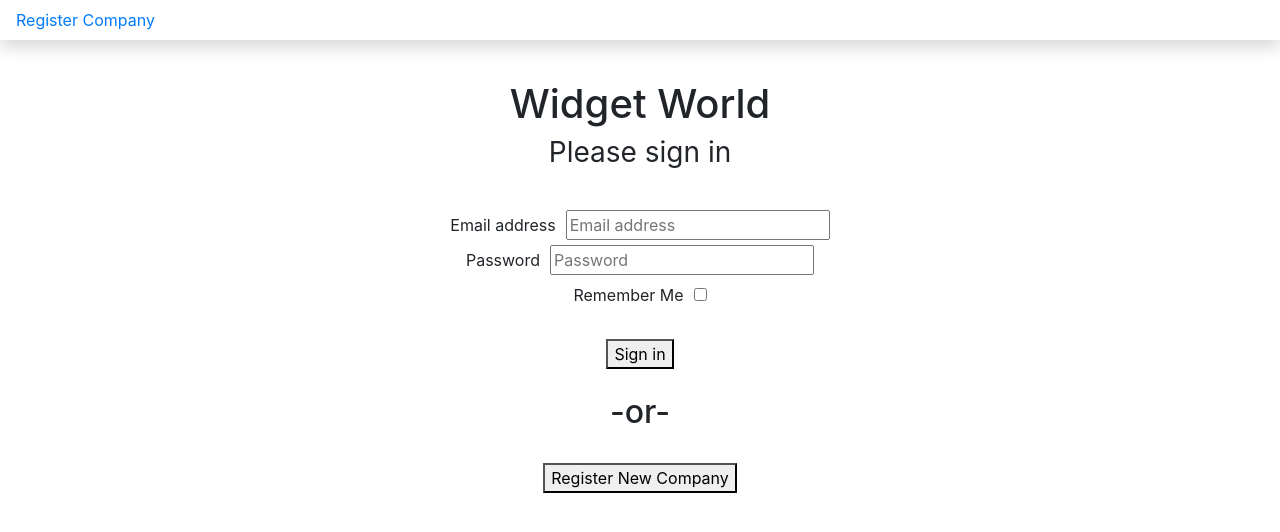
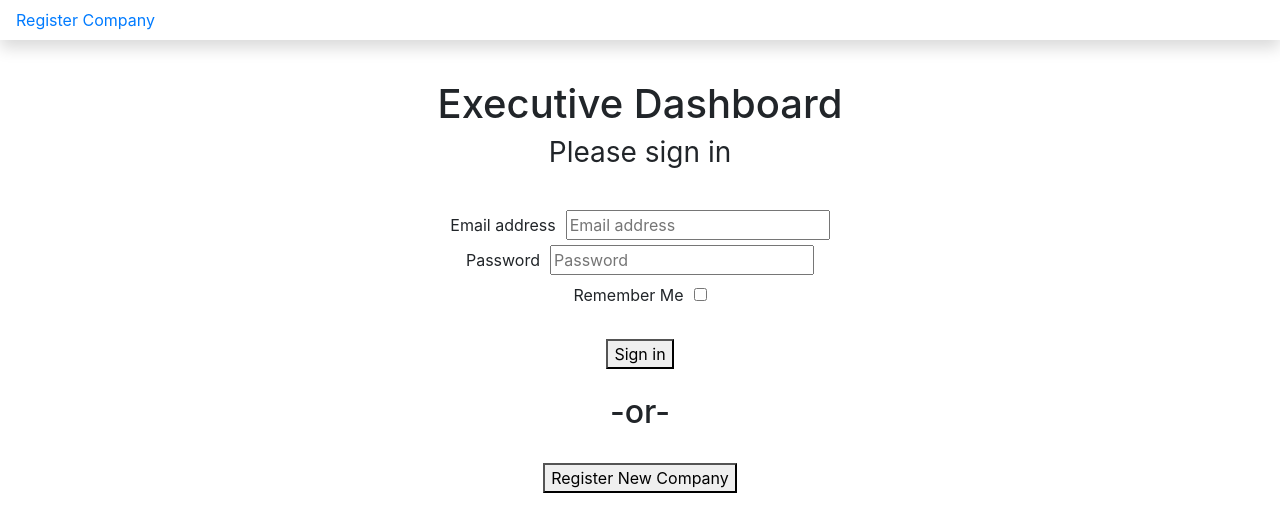
Before and after one commit to BelcherCharles/Exec-Dash-Capstone, a React (Create React App) app: page / in a window 1280 px wide. Shown: the top 532 px of the page. Built offline with nearby package versions, Linux system fonts and the light colour scheme; no server answers.

Commit message:
touch-ups

```diff
--- a/public/index.html
+++ b/public/index.html
@@ -22,7 +22,7 @@
       work correctly both with client-side routing and a non-root public URL.
       Learn how to configure a non-root public URL by running `npm run build`.
     -->
-    <title>Widget World Capstone</title>
+    <title>Executive Dashboard Capstone</title>
   </head>
   <body>
     <noscript>You need to enable JavaScript to run this app.</noscript>
--- a/src/components/authentication/login.js
+++ b/src/components/authentication/login.js
@@ -102,7 +102,7 @@ export default class Login extends Component {
         return (
             <div>
                 <form onSubmit={this.handleLogin}>
-                    <h1>Widget World</h1>
+                    <h1>Executive Dashboard</h1>
                     <h2 className="h3 mb-3 font-weight-normal">Please sign in</h2>
                     <br></br>
                     <label htmlFor="inputEmail">
--- a/src/components/authentication/newCompanyReg.js
+++ b/src/components/authentication/newCompanyReg.js
@@ -95,7 +95,7 @@ export default class NewCompanyReg extends Component {
     render() {
         return (
             <form onSubmit={this.handleRegister}>
-                <h1>Widget World</h1>
+                <h1>Executive Dashboard</h1>
                 <h2 className="h3 mb-3 font-weight-normal">Register New Company</h2>
                 <br></br>
 
```
